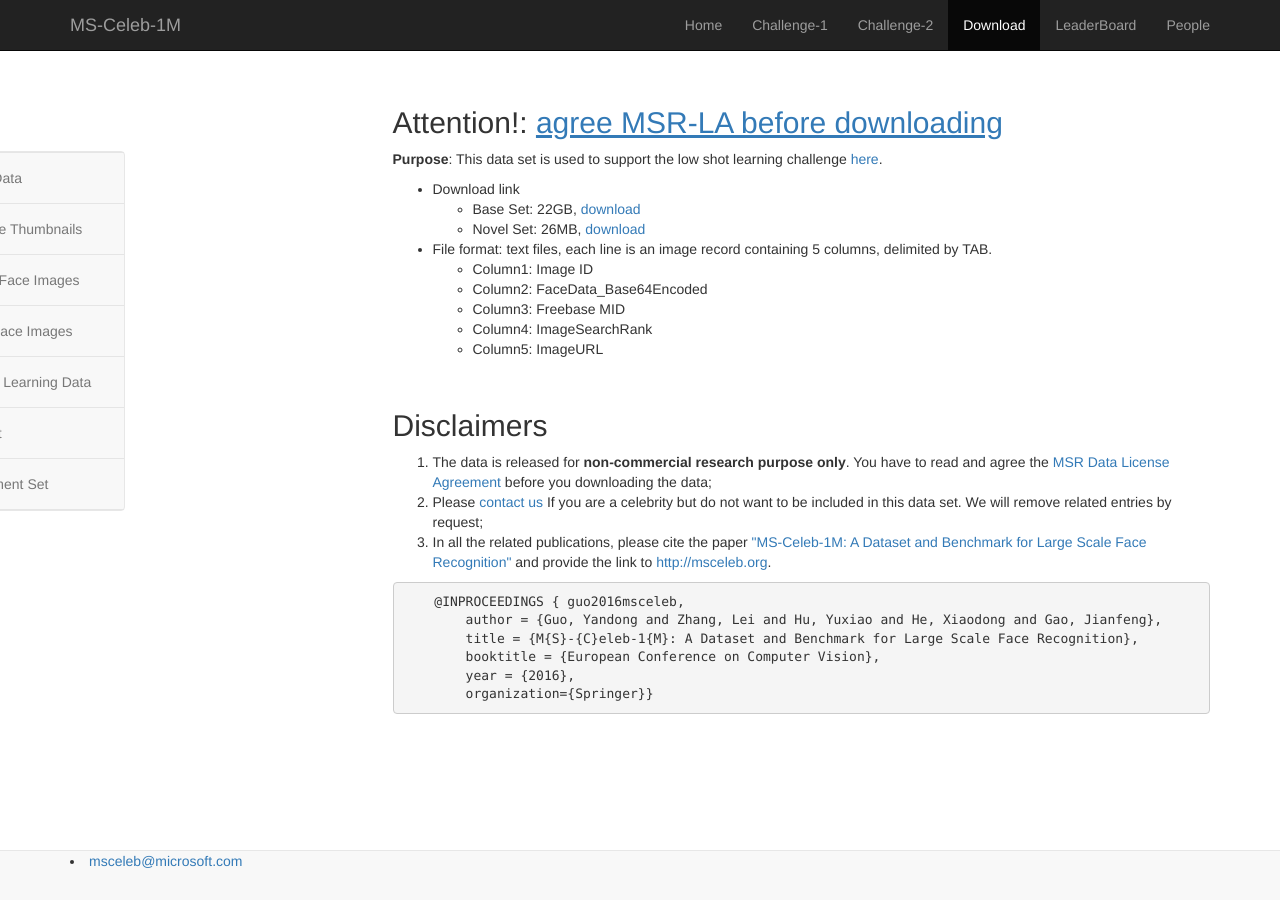
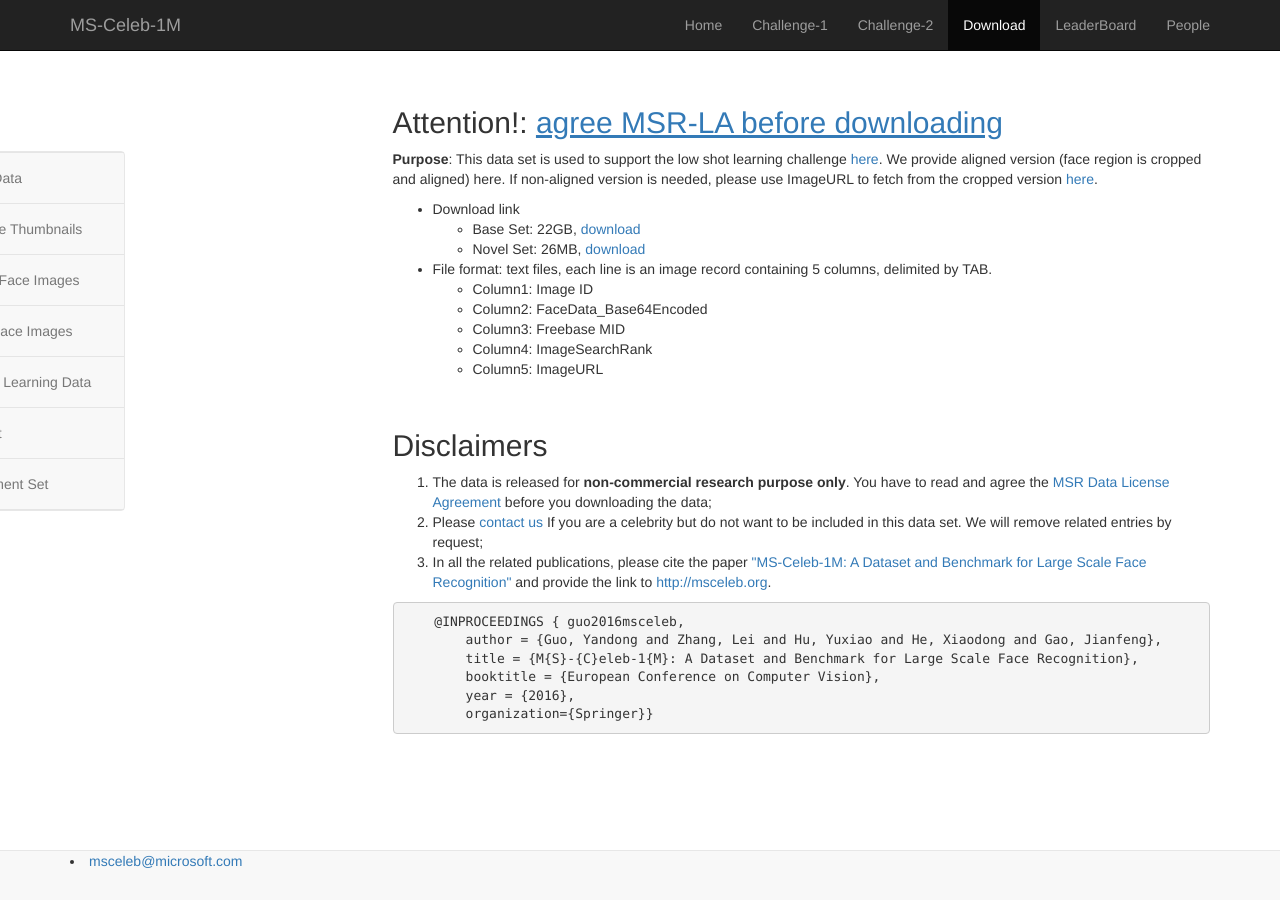
Before and after one commit to vardhman1996/msceleb.github.io, a Jekyll site: the page built from download-lowshot.md, in a window 1280 px wide. Built offline with Jekyll 4.4.1, drawn with Linux system fonts in a browser that asks for light colours; nearby versions of some CDN libraries.

Commit message:
Update low-shot learning data download page.

```diff
--- a/download-lowshot.md
+++ b/download-lowshot.md
@@ -4,7 +4,7 @@
 permalink: /download/lowshot
 ---
 
-**Purpose**: This data set is used to support the low shot learning challenge [here](/challenge2/2017).
+**Purpose**: This data set is used to support the low shot learning challenge [here](/challenge2/2017). We provide aligned version (face region is cropped and aligned) here. If non-aligned version is needed, please use ImageURL to fetch from the cropped version [here](/download/cropped).
 * Download link
   * Base Set: 22GB, [download](https://msceleb1mdata.blob.core.windows.net/trainingls/TrainData_Base.zip)
   * Novel Set: 26MB, [download](https://msceleb1mdata.blob.core.windows.net/trainingls/TrainValData_lowshot.tsv)
```
